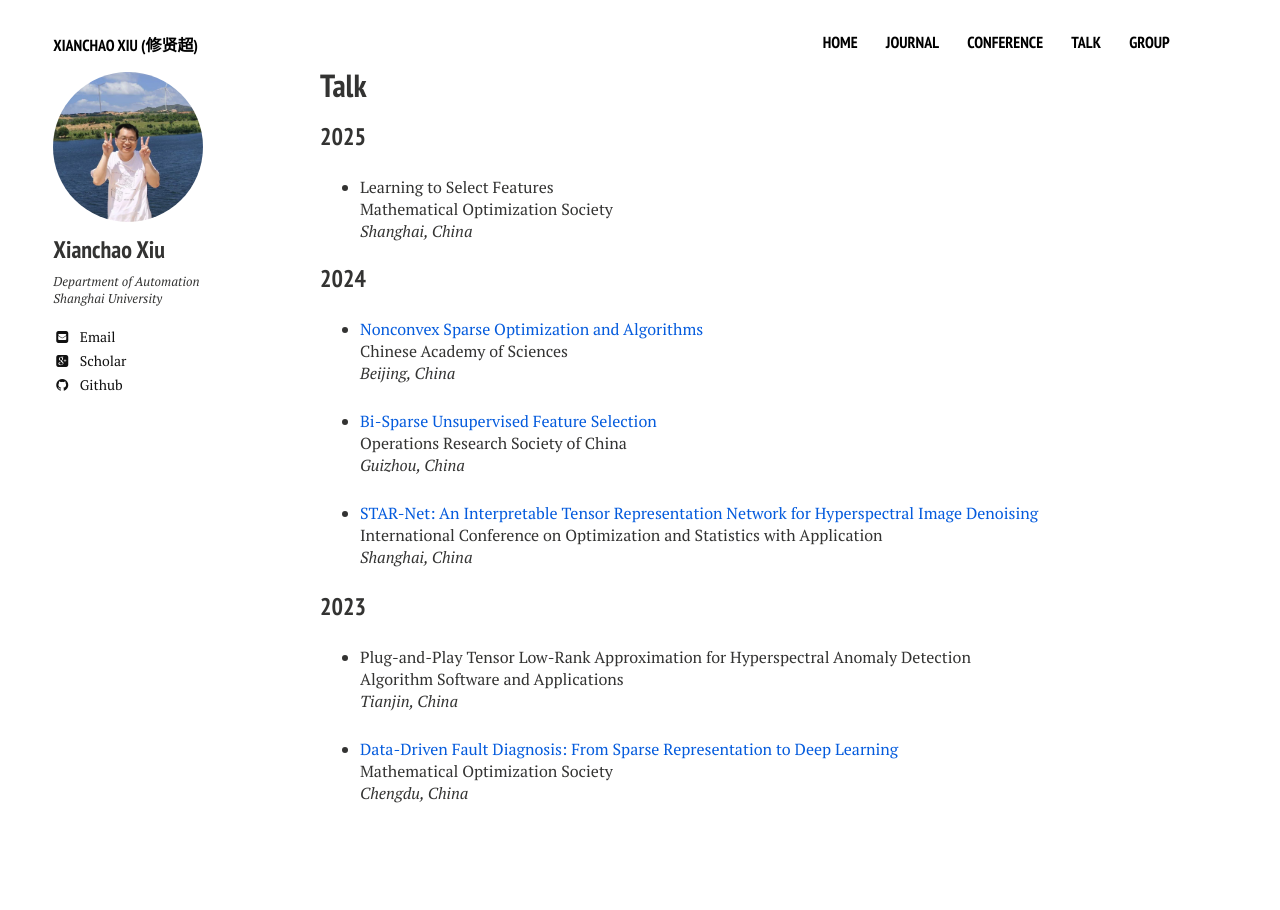
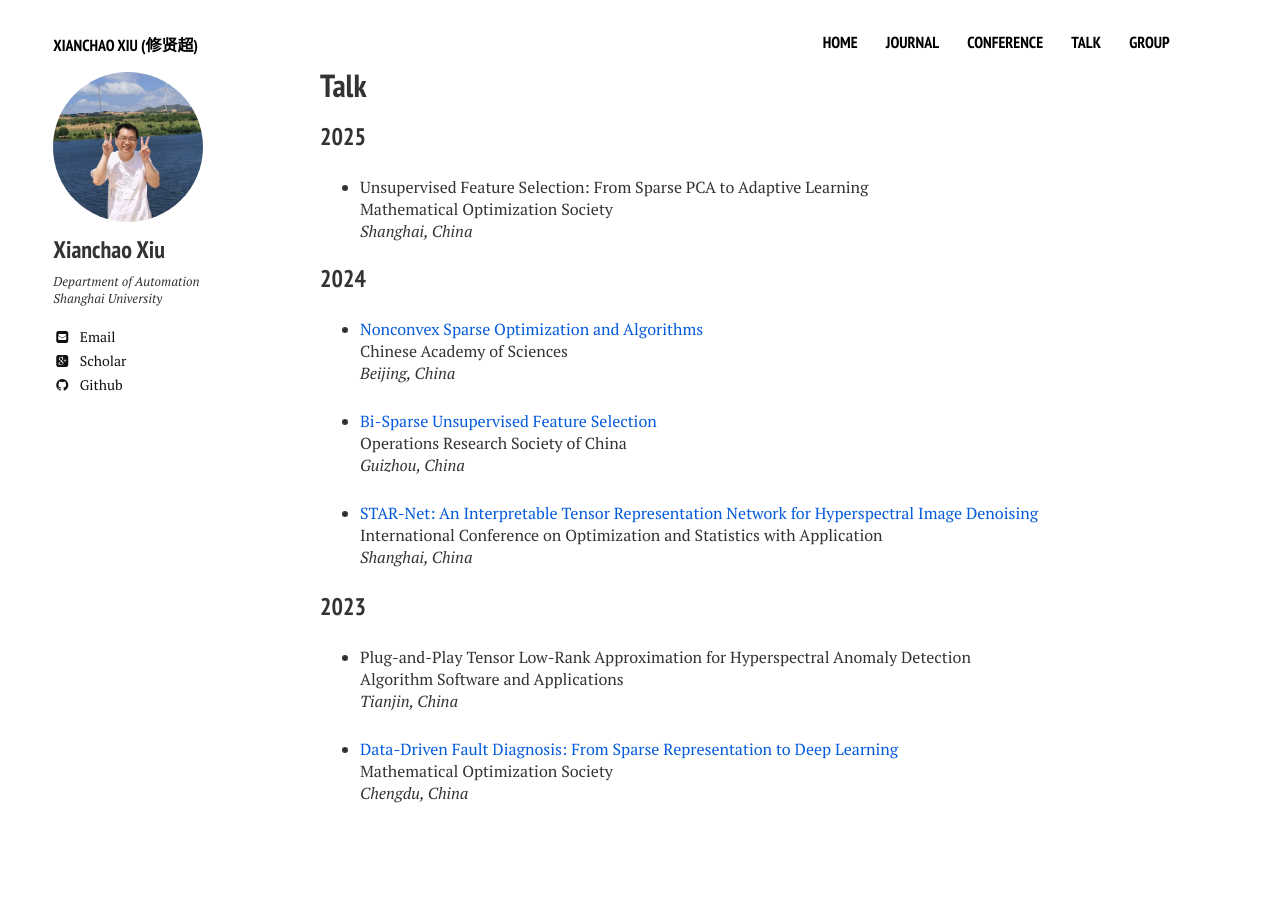
Before and after one commit to xianchaoxiu/xianchaoxiu.github.io, a Jekyll site: the page built from talk/index.md, in a window 1280 px wide. Built offline with Jekyll 4.4.1, drawn with Linux system fonts in a browser that asks for light colours; nearby versions of some CDN libraries.

Commit message:
Update index.md

```diff
--- a/talk/index.md
+++ b/talk/index.md
@@ -12,7 +12,7 @@ share: false
 
 ### 2025
 
-* Learning to Select Features <br>
+* Unsupervised Feature Selection: From Sparse PCA to Adaptive Learning <br>
 Mathematical Optimization Society <br>
 <i>Shanghai, China</i><br>
 
```
